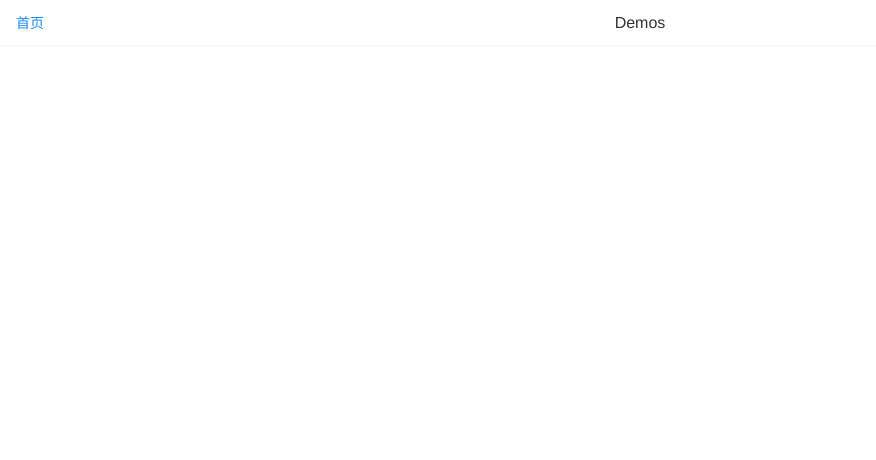
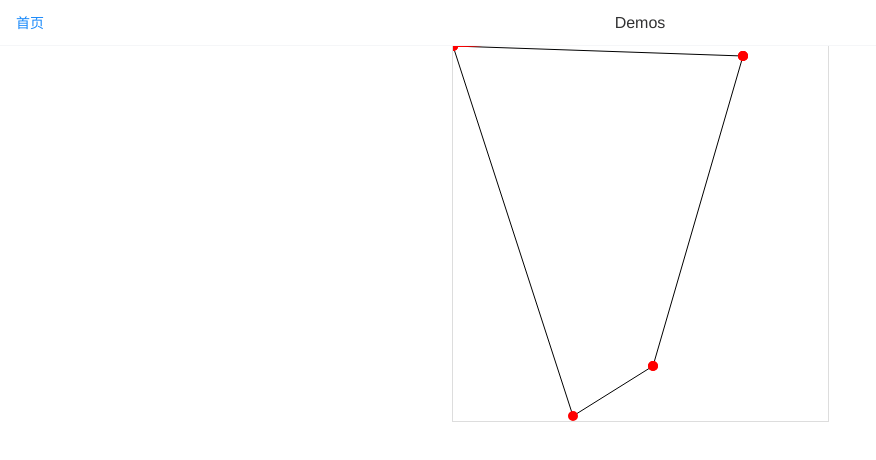
Before and after one commit to AlexSOTe/demos, a Vue app: page /music in a window 1280 px wide. Shown: the top 460 px of the page, without its empty margins (0-876 px from the left). Built offline with nearby package versions, Linux system fonts and the light colour scheme.

Commit message:
添加页面

```diff
--- a/src/router.js
+++ b/src/router.js
@@ -47,6 +47,14 @@ let router = new Router({
         title: '贝塞尔曲线'
       },
       component: () => import('./views/demos/Bezier.vue')
+    },
+    {
+      path: '/music',
+      name: 'music',
+      meta: {
+        title: '音乐文件'
+      },
+      component: () => import('./views/demos/Music.vue')
     }
   ]
 });
--- a/src/views/Home.vue
+++ b/src/views/Home.vue
@@ -24,6 +24,7 @@
       { id: '1', routeName: 'cube', text: '旋转的立方体' },
       { id: '2', routeName: 'threejs', text: 'ThreeJS' },
       { id: '3', routeName: 'bezier', text: '贝塞尔曲线' },
+      { id: '4', routeName: 'music', text: '音乐文件' },
     ];
 
     GotoDemos(x) {
--- /dev/null
+++ b/src/views/demos/Music.vue
@@ -0,0 +1,42 @@
+<template>
+  <div class="Bezier flex1" ref="ctnr">
+    <canvas id="canvas"
+            ref="canvas"
+            width="375"
+            height="375"></canvas>
+  </div>
+</template>
+
+<script>
+  import { Vue, Component } from 'vue-property-decorator';
+  import CreateBezier from '../../js/bezier';
+
+  let bezier = null;
+  @Component({
+    name: 'Bezier'
+  })
+  export default class Bezier extends Vue {
+    mounted() {
+      let canvas = document.querySelector('#canvas');
+      let points = '0,0 200,10 200,200 120,370';
+      bezier = new CreateBezier(canvas, points);
+    }
+    beforeDestroy() {
+      bezier.BezierTimerDestory();
+    }
+  }
+</script>
+<style scoped>
+  .Bezier {
+    position: relative;
+    width: 100%;
+  }
+
+  .Bezier > canvas {
+    margin: 0 auto;
+    display: block;
+    width: 375px;
+    height: 375px;
+    outline: 1px solid #ddd;
+  }
+</style>
```
Also changed, not shown: 1 other file (tests, documents, lock files or other folders).
